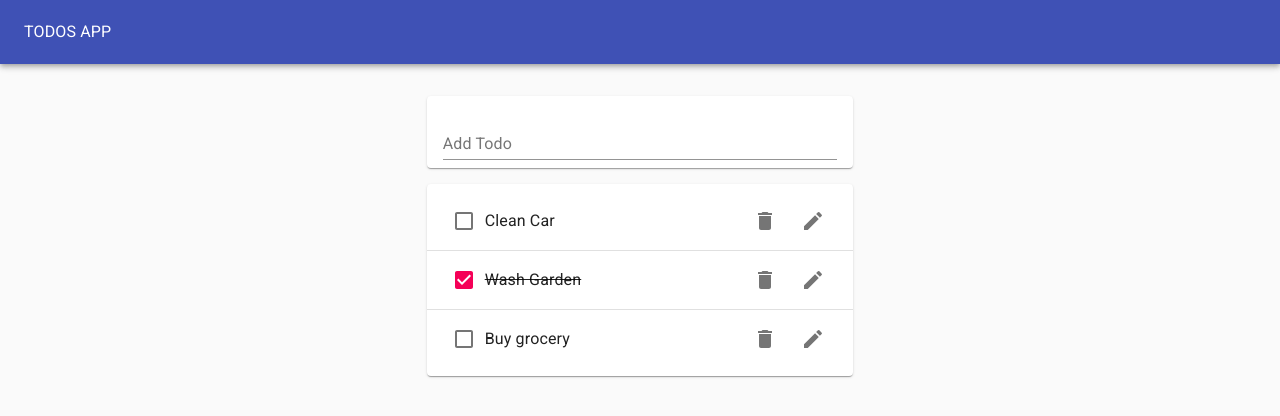
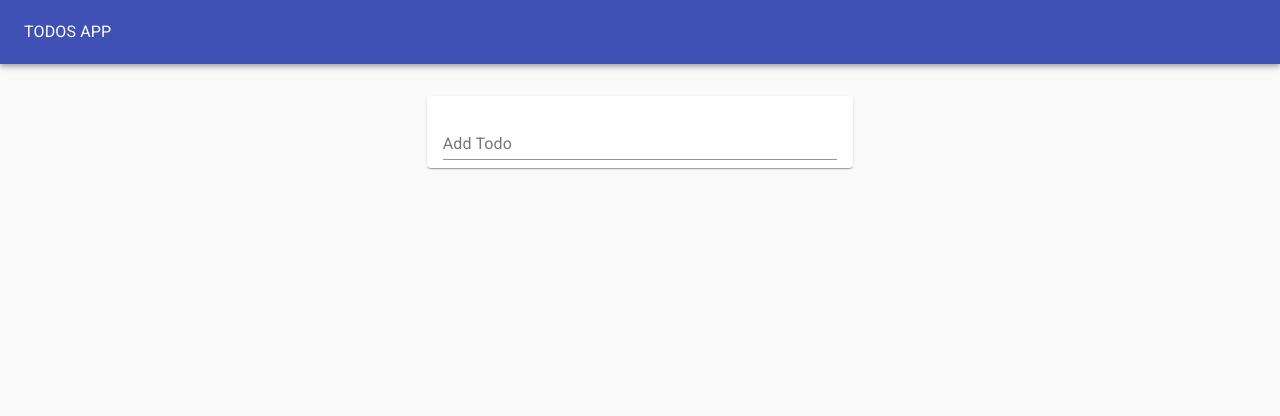
Before and after one commit to khaled-hossain-code/question5, a React (Create React App) app: page / in a window 1280 px wide. Shown: the top 416 px of the page. Built offline with nearby package versions, Linux system fonts and the light colour scheme.

Commit message:
Use Reducer & Context Provider

```diff
--- a/src/components/EditTodo.js
+++ b/src/components/EditTodo.js
@@ -1,13 +1,15 @@
-import React from "react"
+import React, { useContext } from "react"
 import { TextField } from "@material-ui/core"
 import useInputState from "../hooks/useInputState"
+import { todosContext } from "../contexts/todosContext"
 
-function EditTodo({ todo: { id, task }, onUpdateTodo, onEditComplete }) {
+function EditTodo({ todo: { id, task }, onEditComplete }) {
+  const { dispatchTodoAction } = useContext(todosContext)
   const [taskText, setTaskText] = useInputState(task)
 
   const handleSubmit = (event) => {
     event.preventDefault()
-    onUpdateTodo(id, taskText)
+    dispatchTodoAction({ type: "UPDATE_TODO", payload: { id, taskText } })
     onEditComplete()
   }
 
@@ -15,16 +17,11 @@ function EditTodo({ todo: { id, task }, onUpdateTodo, onEditComplete }) {
     <form
       style={{
         width: "70%",
-        margin: "4px 0 4px 1rem"
+        margin: "4px 0 4px 1rem",
       }}
       onSubmit={handleSubmit}
     >
-      <TextField
-        value={taskText}
-        onChange={setTaskText}
-        fullWidth
-        autoFocus
-      />
+      <TextField value={taskText} onChange={setTaskText} fullWidth autoFocus />
     </form>
   )
 }
--- a/src/components/Todo.js
+++ b/src/components/Todo.js
@@ -1,4 +1,4 @@
-import React from "react"
+import React, { useContext } from "react"
 import {
   IconButton,
   ListItemSecondaryAction,
@@ -10,8 +10,10 @@ import DeleteIcon from "@material-ui/icons/Delete"
 import EditIcon from "@material-ui/icons/Edit"
 import useToggleState from "../hooks/useToggleState"
 import EditTodo from "./EditTodo"
+import { todosContext } from "../contexts/todosContext"
 
-function Todo({ todo, onRemoveTodo, onToggleCompletion, onUpdateTodo }) {
+function Todo({ todo }) {
+  const { dispatchTodoAction } = useContext(todosContext)
   const { id, task, completed } = todo
   const [isEditing, toggleIsEditing] = useToggleState(false)
 
@@ -22,20 +24,16 @@ function Todo({ todo, onRemoveTodo, onToggleCompletion, onUpdateTodo }) {
   return (
     <ListItem>
       {isEditing ? (
-        <EditTodo
-          onUpdateTodo={onUpdateTodo}
-          todo={todo}
-          onEditComplete={toggleIsEditing}
-        />
+        <EditTodo todo={todo} onEditComplete={toggleIsEditing} />
       ) : (
         <>
           <Checkbox
             checked={completed}
-            onClick={() => onToggleCompletion(id)}
+            onClick={() => dispatchTodoAction({type:"TOGGLE_TODO",payload:id})}
           />
           <ListItemText style={textStyle}>{task}</ListItemText>
           <ListItemSecondaryAction>
-            <IconButton aria-label="Delete" onClick={() => onRemoveTodo(id)}>
+            <IconButton aria-label="Delete" onClick={() => dispatchTodoAction({type:"REMOVE_TODO",payload:id})}>
               <DeleteIcon></DeleteIcon>
             </IconButton>
             <IconButton aria-label="Edit" onClick={toggleIsEditing}>
--- a/src/components/TodoApp.js
+++ b/src/components/TodoApp.js
@@ -1,51 +1,10 @@
-import React, { useState } from "react"
+import React from "react"
 import { Typography, Paper, AppBar, Toolbar, Grid } from "@material-ui/core"
-import { v4 as uuidv4 } from "uuid"
 import TodoList from "./TodoList"
 import TodoForm from "./TodoForm"
+import { TodosContextProvider } from "../contexts/todosContext"
 
 export default function TodoApp() {
-  const initialTodos = [
-    { id: uuidv4(), task: "Clean Car", completed: false },
-    { id: uuidv4(), task: "Wash Garden", completed: true },
-    { id: uuidv4(), task: "Buy grocery", completed: false },
-  ]
-  const [todos, setTodos] = useState(initialTodos)
-
-  const handleAddTodo = (newTodoText) => {
-    const newTodo = {
-      id: uuidv4(),
-      task: newTodoText,
-      completed: false,
-    }
-
-    setTodos([newTodo, ...todos])
-  }
-
-  const handleRemoveTodo = (todoId) => {
-    const restTodos = todos.filter((todo) => todo.id !== todoId)
-
-    setTodos(restTodos)
-  }
-
-  const handleToggleCompletion = (todoId) => {
-    const updatedTodos = todos.map((todo) =>
-      todo.id === todoId ? { ...todo, completed: !todo.completed } : todo
-    )
-
-    setTodos(updatedTodos)
-  }
-
-  const handleUpdateTodo = (todoId, newTask) => {
-    const updatedTodos = todos.map((todo) =>
-      todo.id === todoId ? { ...todo, task: newTask } : todo
-    )
-
-    console.log(updatedTodos)
-
-    setTodos(updatedTodos)
-  }
-
   return (
     <Paper
       style={{
@@ -61,17 +20,14 @@ export default function TodoApp() {
           <Typography>TODOS APP</Typography>
         </Toolbar>
       </AppBar>
-      <Grid container justify="center" style={{ marginTop: "1rem" }}>
-        <Grid item xs={12} md={8} lg={4}>
-          <TodoForm onAddTodo={handleAddTodo} />
-          <TodoList
-            todos={todos}
-            onRemoveTodo={handleRemoveTodo}
-            onToggleCompletion={handleToggleCompletion}
-            onUpdateTodo={handleUpdateTodo}
-          />
+      <TodosContextProvider>
+        <Grid container justify="center" style={{ marginTop: "1rem" }}>
+          <Grid item xs={12} md={8} lg={4}>
+            <TodoForm />
+            <TodoList />
+          </Grid>
         </Grid>
-      </Grid>
+      </TodosContextProvider>
     </Paper>
   )
 }
--- a/src/components/TodoForm.js
+++ b/src/components/TodoForm.js
@@ -1,13 +1,15 @@
-import React from "react"
+import React, { useContext } from "react"
 import { Paper, TextField } from "@material-ui/core"
 import useInputState from "../hooks/useInputState"
+import { todosContext } from "../contexts/todosContext"
 
-function TodoForm({ onAddTodo }) {
+function TodoForm() {
+  const { dispatchTodoAction } = useContext(todosContext)
   const [value, handleChange, reset] = useInputState()
 
   const handleSubmit = (event) => {
     event.preventDefault()
-    onAddTodo(value)
+    dispatchTodoAction({ type: "ADD_TODO", payload: value })
     reset()
   }
 
--- a/src/components/TodoList.js
+++ b/src/components/TodoList.js
@@ -1,26 +1,23 @@
-import React from "react"
-import { Paper, List, ListItem, ListItemText, Divider } from "@material-ui/core"
+import React, { useContext } from "react"
+import { Paper, List, Divider } from "@material-ui/core"
 import Todo from "./Todo"
+import { todosContext } from "../contexts/todosContext"
 
-function TodoList({ todos, onRemoveTodo, onToggleCompletion, onUpdateTodo }) {
-  return (
+function TodoList() {
+  const { todos } = useContext(todosContext)
+
+  return todos.length > 0 ? (
     <Paper>
       <List>
         {todos.map((todo, index) => (
-          <>
-            <Todo
-              todo={todo}
-              key={todo.id}
-              onRemoveTodo={onRemoveTodo}
-              onToggleCompletion={onToggleCompletion}
-              onUpdateTodo={onUpdateTodo}
-            />
+          <React.Fragment key={todo.id}>
+            <Todo todo={todo} />
             {index !== todos.length - 1 ? <Divider /> : null}
-          </>
+          </React.Fragment>
         ))}
       </List>
     </Paper>
-  )
+  ) : null
 }
 
 export default TodoList
--- /dev/null
+++ b/src/contexts/todosContext.js
@@ -0,0 +1,14 @@
+import React, { createContext, useReducer } from "react"
+import todoReducer from "../reducers/todoReducer"
+
+export const todosContext = createContext()
+
+export function TodosContextProvider(props) {
+  const [todos, dispatchTodoAction] = useReducer(todoReducer, [])
+
+  return (
+    <todosContext.Provider value={{ todos, dispatchTodoAction }}>
+      {props.children}
+    </todosContext.Provider>
+  )
+}
--- /dev/null
+++ b/src/reducers/todoReducer.js
@@ -0,0 +1,46 @@
+import { v4 as uuidv4 } from "uuid"
+
+const todoReducer = (state, action) => {
+  for (const key in actionHandler) {
+    if (key === action.type) {
+      return actionHandler[key](state, action.payload)
+    }
+  }
+
+  return state
+}
+
+const addTodo = (todos, newTodoText) => {
+  const newTodo = {
+    id: uuidv4(),
+    task: newTodoText,
+    completed: false,
+  }
+
+  return [...todos, newTodo]
+}
+
+const removeTodo = (todos, todoId) => {
+  return todos.filter((todo) => todo.id !== todoId)
+}
+
+const toggleCompletion = (todos, todoId) => {
+  return todos.map((todo) =>
+    todo.id === todoId ? { ...todo, completed: !todo.completed } : todo
+  )
+}
+
+const updateTodo = (todos, { id, taskText }) => {
+  return todos.map((todo) =>
+    todo.id === id ? { ...todo, task: taskText } : todo
+  )
+}
+
+const actionHandler = {
+  ADD_TODO : addTodo,
+  REMOVE_TODO : removeTodo,
+  TOGGLE_TODO : toggleCompletion,
+  UPDATE_TODO : updateTodo,
+}
+
+export default todoReducer
```
Also changed, not shown: src/components/useTodoState.js (added, +14 -0 lines), src/hooks/useLocalStorageState.js (added, +23 -0 lines), src/contexts/todoReducerContext.js (added).
